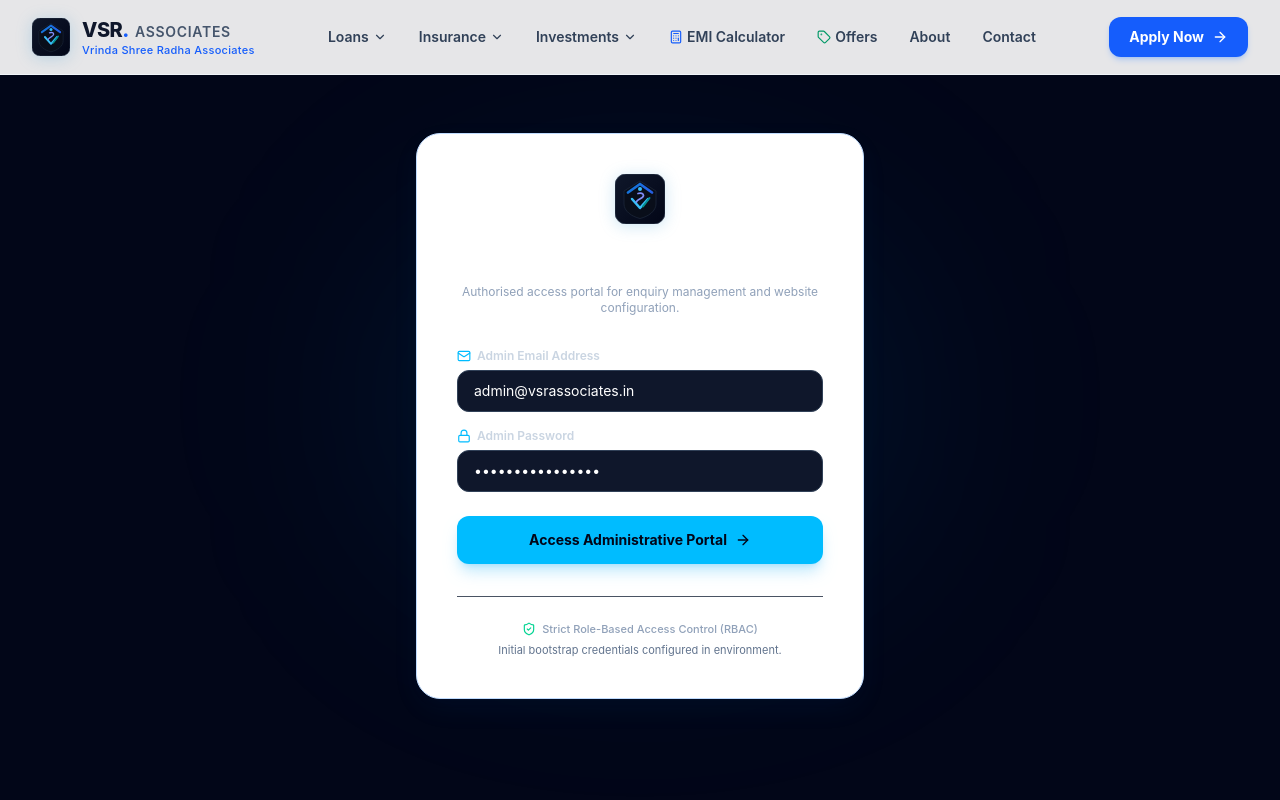
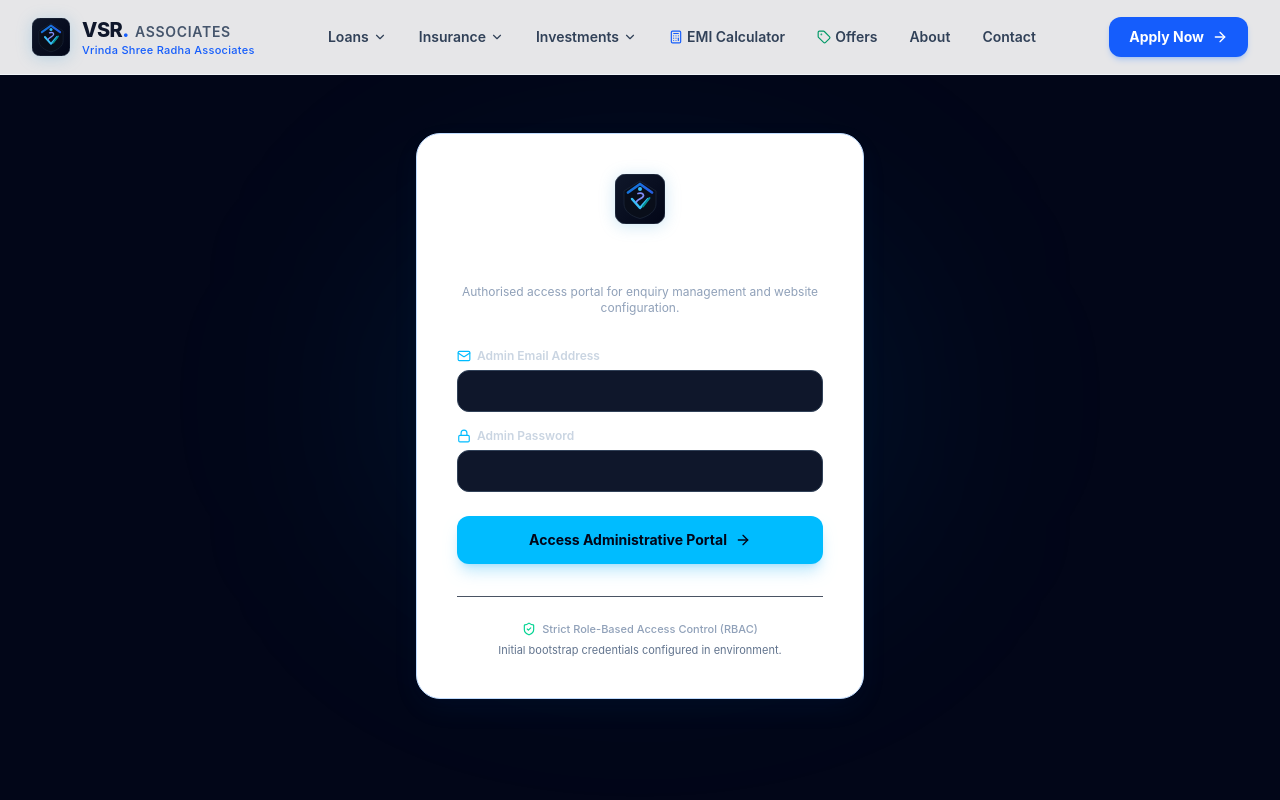
Before and after one commit to coder911i/ASHU-BHIAYA-CC-87Y876T545T-, a Next.js app: page /admin/login in a window 1280 px wide. Shown: the top 800 px of the page. Built offline with nearby package versions, Linux system fonts and the light colour scheme.

Commit message:
Security and reliability fixes: app/admin/login/page.tsx

```diff
--- a/app/admin/login/page.tsx
+++ b/app/admin/login/page.tsx
@@ -7,8 +7,8 @@ import { Lock, Mail, AlertCircle, ArrowRight, ShieldCheck } from "lucide-react";
 
 export default function AdminLoginPage() {
   const router = useRouter();
-  const [email, setEmail] = useState("admin@vsrassociates.in");
-  const [password, setPassword] = useState("AdminSecure@2026");
+  const [email, setEmail] = useState("");
+  const [password, setPassword] = useState("");
   const [loading, setLoading] = useState(false);
   const [errorMsg, setErrorMsg] = useState("");
 
```
